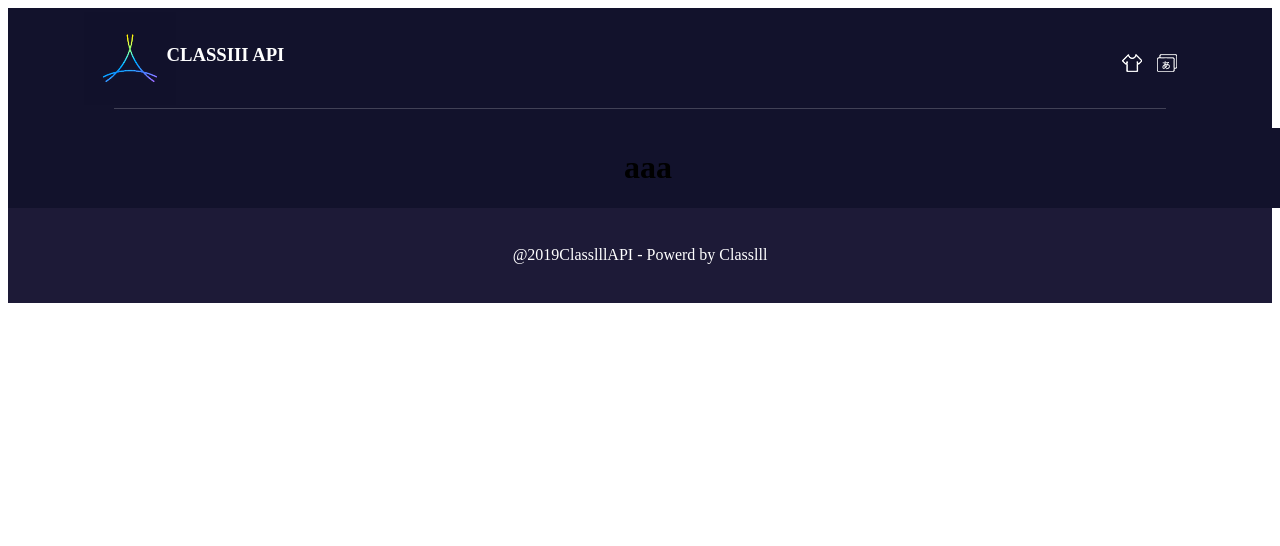
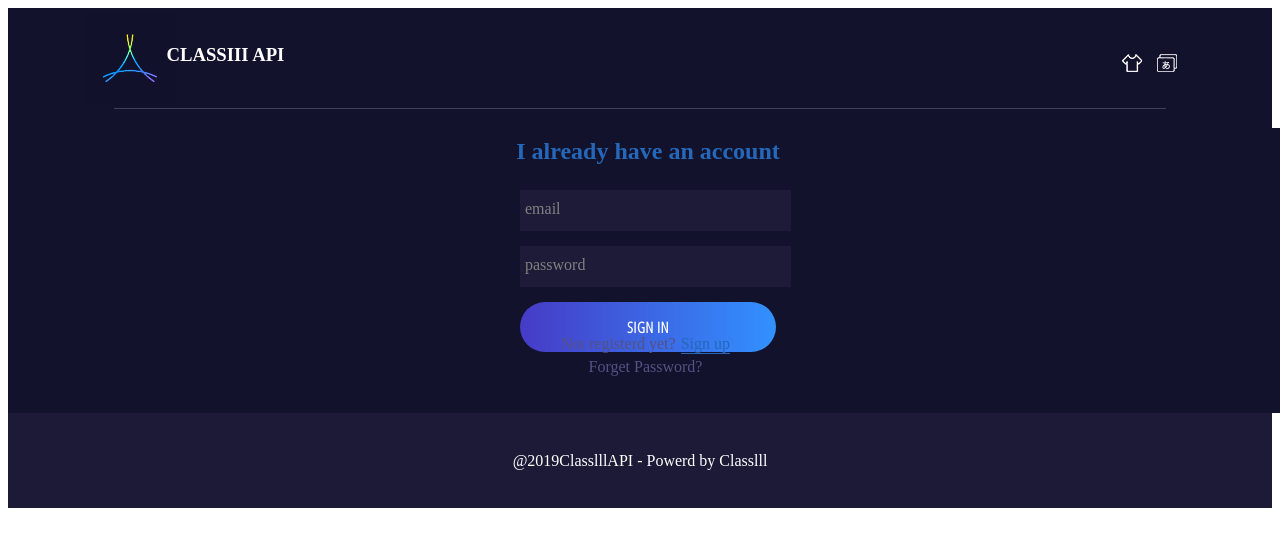
Before and after one commit to keshibat/webpack-babel-react, a React app: page /signin in a window 1280 px wide. Shown: the top 546 px of the page. Built offline with nearby package versions, Linux system fonts and the light colour scheme.

Commit message:
when you importing component you need to specify .jsx

```diff
--- a/src/components/SignIn/sign-in.component.jsx
+++ b/src/components/SignIn/sign-in.component.jsx
@@ -1,8 +1,8 @@
 import React, { useState } from 'react';
 import styled from '@emotion/styled';
-import FormInput from '../FormInput/form-input.component';
-import CustomButton from '../CustomButton/custom-button.component';
-import ForgetPassword from '../ForgetPassword/forget-password.component';
+import FormInput from '../FormInput/form-input.component.jsx';
+import CustomButton from '../CustomButton/custom-button.component.jsx';
+import ForgetPassword from '../ForgetPassword/forget-password.component.jsx';
 
 const SignInWrapper = styled.div({
   width: '380px',
--- a/src/pages/SignIn/index.js
+++ b/src/pages/SignIn/index.js
@@ -1,6 +1,6 @@
 import React from 'react';
 import styled from '@emotion/styled';
-// import SignIn from '../../components/SignIn/sign-in.component';
+import SignIn from '../../components/SignIn/sign-in.component.jsx';
 
 const SignPageWrapper = styled.div({
   width: '100vw',
@@ -11,7 +11,7 @@ const SignPageWrapper = styled.div({
 
 const SignInPage = () => (
   <SignPageWrapper>
-    <h1>aaa</h1>
+    <SignIn />
   </SignPageWrapper>
 );
 
```
Also changed, not shown: webpack.config.js (+7 -1 lines).
